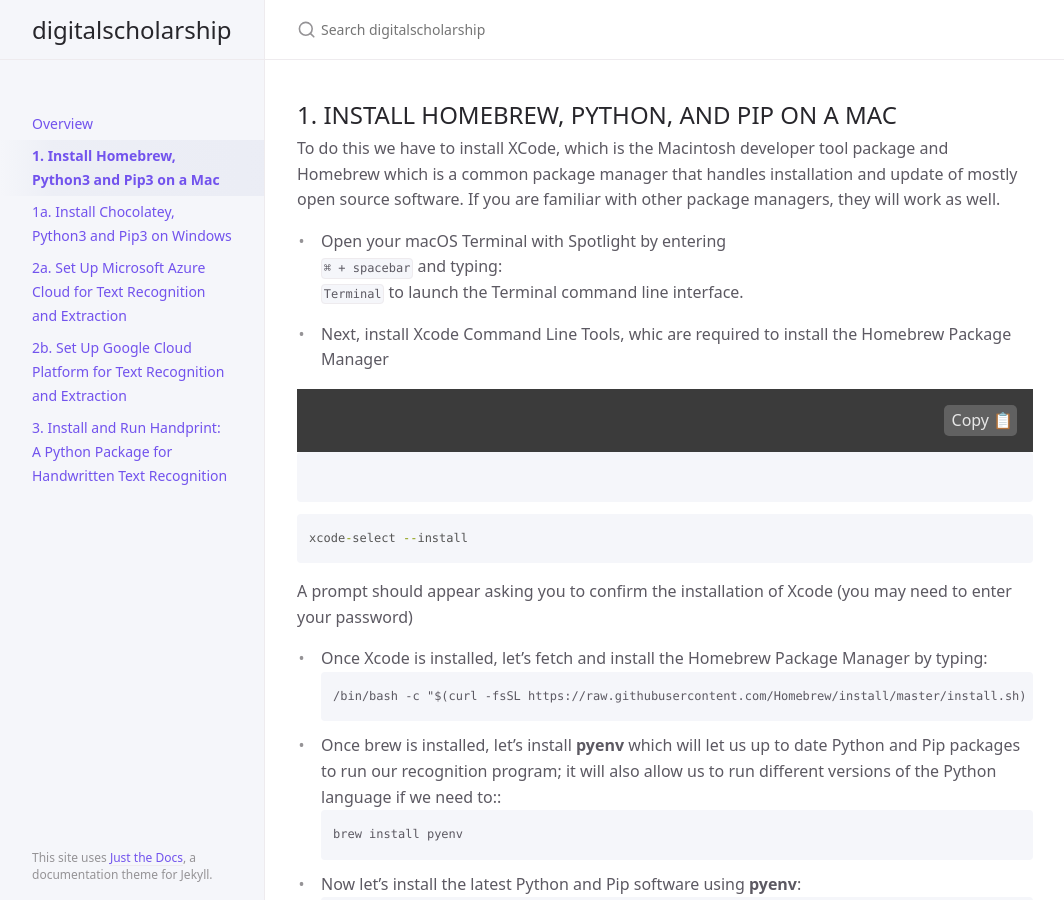
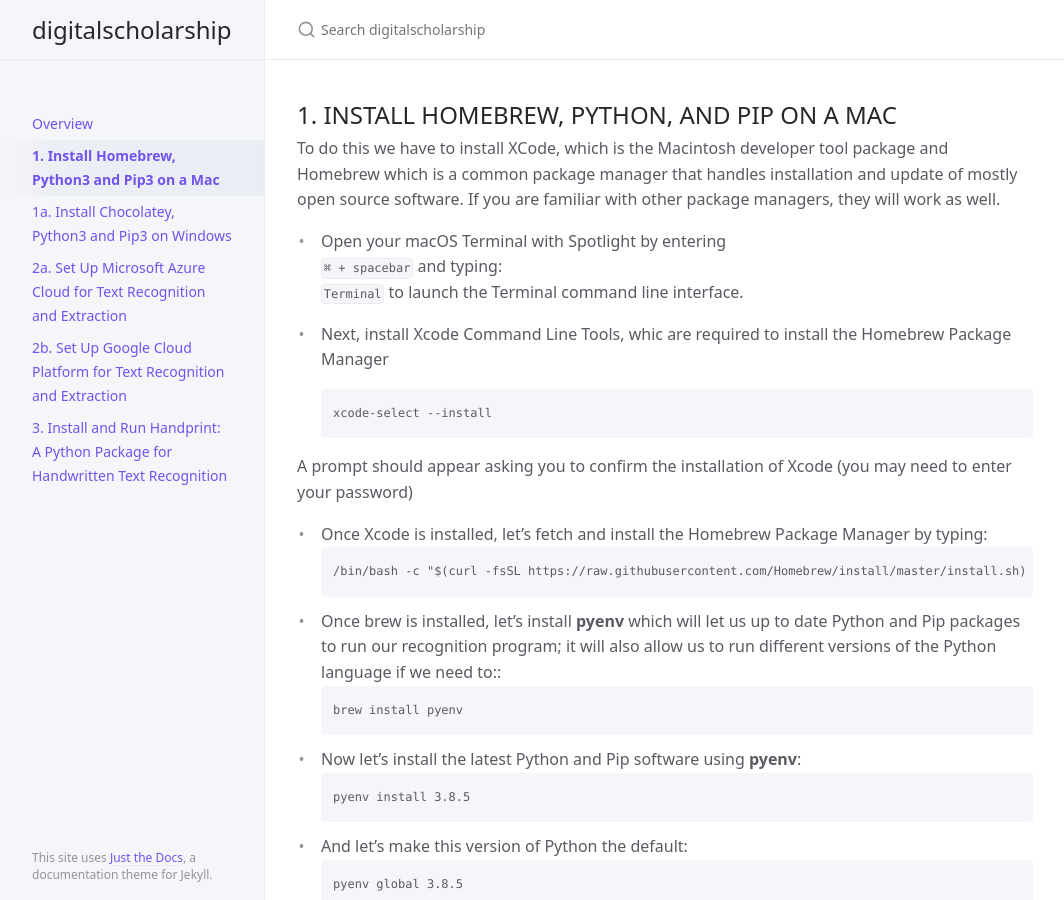
Before and after one commit to ccarvel/digitalscholarship, a Jekyll site: the page built from step_1_cli.md, in a window 1280 px wide and 900 px high. Shown: the whole window, without its empty margins (107-1171 px from the left). Built offline with Jekyll 4.4.1, drawn with Linux system fonts in a browser that asks for light colours.

Commit message:
Update step_1_cli.md

````diff
--- a/step_1_cli.md
+++ b/step_1_cli.md
@@ -13,9 +13,7 @@ To do this we have to install XCode, which is the Macintosh developer tool packa
 to launch the Terminal command line interface.<br/>
 
 * Next, install Xcode Command Line Tools, whic are required to install the Homebrew Package Manager<br/>
-
-{% include code.html %}
-```js
+```
 xcode-select --install
 ```
 
````
